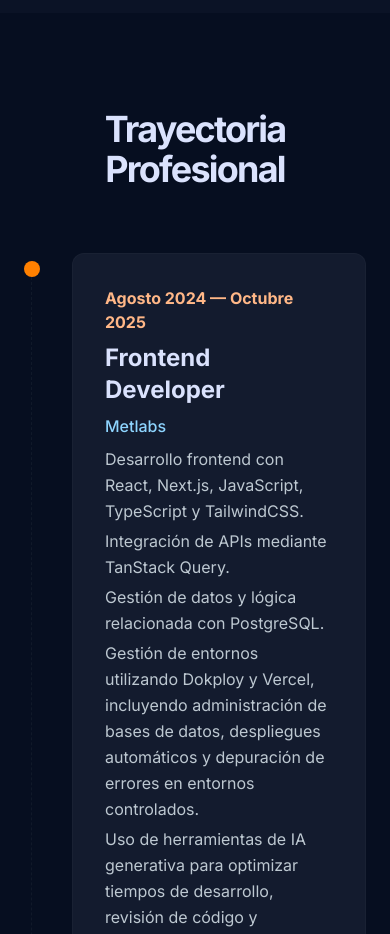
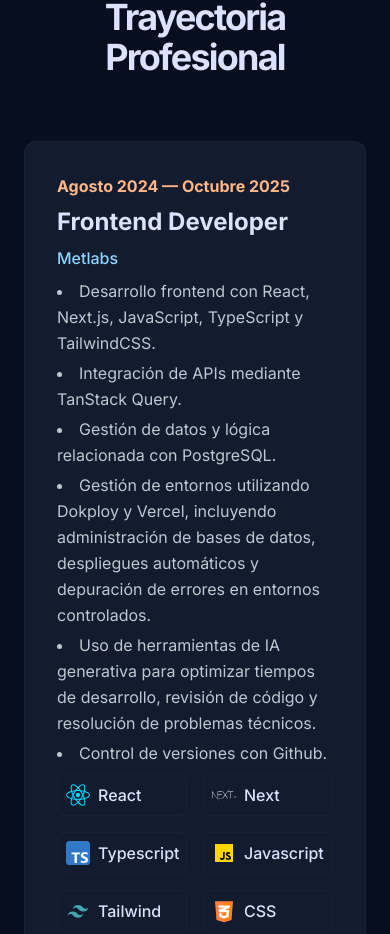
Before and after one commit to Pablodr89/pablodr, a React (Vite) app: page / in a window 390 px wide. Shown: the part 1061-1995 px from the top of the page. Built offline with nearby package versions, Linux system fonts and the light colour scheme.

Commit message:
responsive mobile

```diff
--- a/src/components/Contact.tsx
+++ b/src/components/Contact.tsx
@@ -4,7 +4,7 @@
 export default function Contact() {
   return (
     <section
-      className="py-32 px-6 relative overflow-hidden bg-surface-container-lowest"
+      className="py-6 lg:py-32 px-6 relative overflow-hidden bg-surface-container-lowest"
       id="contacto"
     >
       <div className="max-w-5xl mx-auto text-center relative z-10">
@@ -19,7 +19,7 @@
           padoro89@gmail.com
         </a>
 
-        <div className="flex flex-col md:flex-row justify-center gap-6 mt-8">
+        <div className="flex flex-col md:flex-row justify-center gap-6">
           <Link
             className="flex items-center justify-center gap-3 bg-surface-container-high px-10 py-5 rounded-xl text-xl font-bold text-on-surface transition-all hover:bg-surface-variant group"
             to="https://www.linkedin.com/in/pablodr1989/"
--- a/src/components/Education.tsx
+++ b/src/components/Education.tsx
@@ -1,8 +1,8 @@
 export default function Education() {
   return (
-    <section className="py-24 px-6" id="educacion">
+    <section className="py-6 lg:py-24 px-6" id="educacion">
       <div className="max-w-7xl mx-auto">
-        <div className="grid grid-cols-1 lg:grid-cols-2 gap-16">
+        <div className="grid grid-cols-1 lg:grid-cols-2 gap-4 lg:gap-16">
           <div>
             <h2 className="text-4xl font-bold tracking-tighter text-on-surface mb-8">
               Formación Académica
--- a/src/components/Experience/Experience.tsx
+++ b/src/components/Experience/Experience.tsx
@@ -7,7 +7,7 @@
 
   return (
     <section
-      className="py-24 px-6 bg-surface-container-lowest"
+      className="py-6 lg:py-24 px-6 bg-surface-container-lowest"
       id="experiencia"
     >
       <div className="max-w-7xl mx-auto">
--- a/src/components/Experience/ExperienceItem.tsx
+++ b/src/components/Experience/ExperienceItem.tsx
@@ -1,5 +1,6 @@
+import useScreenWidth from "../../hooks/useScreenWidth";
 import type { ExperienceData } from "../../interfaces/ExperienceInterface";
-import Stack from "../Stack";
+import StackItem from "../StackItem";
 
 interface ExperienceItemProps {
   experience: ExperienceData;
@@ -7,12 +8,18 @@
 
 export default function ExperienceItem({ experience }: ExperienceItemProps) {
   const { company, title, startDate, endDate, rol, techStack } = experience;
+  const screenWidth = useScreenWidth();
+  const MOBILE_SIZE: number = 700;
 
   return (
     <div className="space-y-12 w-full">
-      <div className="relative pl-12">
-        <div className="absolute left-0 top-2 w-4 h-4 rounded-full bg-secondary-container"></div>
-        <div className="absolute left-1.75 top-6 -bottom-12 border-l border-dashed border-outline-variant/20"></div>
+      <div className="relative lg:pl-12">
+        {screenWidth > MOBILE_SIZE && (
+          <>
+            <div className="absolute left-0 top-2 w-4 h-4 rounded-full bg-secondary-container"></div>
+            <div className="absolute left-1.75 top-6 -bottom-12 border-l border-dashed border-outline-variant/20"></div>
+          </>
+        )}
 
         <div className="flex flex-col gap-2 bg-surface-container-low p-8 rounded-xl ghost-border">
           <span className="text-secondary label-md font-bold">
@@ -23,9 +30,9 @@
 
           <p className="text-primary font-medium">{company}</p>
 
-          <ul className="flex flex-col items-start gap-1">
+          <ul className="flex flex-col items-start gap-1 list-disc list-inside marker:text-on-surface-variant">
             {rol.map((item, index) => (
-              <li key={index} className="text-on-surface-variant">
+              <li key={index}>
                 <span className="text-on-surface-variant leading-relaxed">
                   {item}
                 </span>
@@ -33,9 +40,9 @@
             ))}
           </ul>
 
-          <div className="flex flex-wrap gap-4">
+          <div className="grid grid-cols-2 lg:flex lg:flex-wrap gap-4">
             {techStack.map((tech, index) => (
-              <Stack key={index} tech={tech} />
+              <StackItem key={index} tech={tech} />
             ))}
           </div>
         </div>
--- a/src/components/PersonalDescription.tsx
+++ b/src/components/PersonalDescription.tsx
@@ -1,13 +1,13 @@
 import favStackData from "../data/favStack.json";
 import type { FavStackData } from "../interfaces/StackInterface";
-import Stack from "./Stack";
+import StackItem from "./StackItem";
 
 export default function PersonalDescription() {
   const favStack: FavStackData[] = favStackData;
 
   return (
     <section
-      className="flex items-center justify-center pt-32 pb-20 px-6 overflow-hidden"
+      className="flex items-center justify-center pt-32 pb-10 lg:pb-20 px-6 overflow-hidden"
       id="personal"
     >
       <div className="max-w-7xl mx-auto grid grid-cols-1 lg:grid-cols-12 gap-12 items-center z-10">
@@ -31,7 +31,7 @@
 
           <div className="flex flex-wrap gap-4">
             {favStack[0].stack.map((tech, index) => (
-              <Stack key={index} tech={tech} />
+              <StackItem key={index} tech={tech} />
             ))}
           </div>
         </div>
--- /dev/null
+++ b/src/components/PersonalProjects/Links.tsx
@@ -0,0 +1,27 @@
+import { Link } from "react-router";
+import { imgs } from "../../images";
+
+export default function Links({
+  link,
+  github,
+}: {
+  link: string;
+  github: string;
+}) {
+  return (
+    <div className="flex gap-5">
+      <Link to={link} className="text-outline" target="_blank" rel="noreferrer">
+        <img src={imgs.link} alt="Link" className="w-6 h-6" />
+      </Link>
+
+      <Link
+        to={github}
+        className="text-outline"
+        target="_blank"
+        rel="noreferrer"
+      >
+        <img src={imgs.github} alt="Github" className="w-6 h-6" />
+      </Link>
+    </div>
+  );
+}
--- a/src/components/PersonalProjects/PersonalProjectCard.tsx
+++ b/src/components/PersonalProjects/PersonalProjectCard.tsx
@@ -1,6 +1,6 @@
-import { Link } from "react-router";
 import type { ProjectData } from "../../interfaces/PersonalProjectInterface";
-import { imgs } from "../../images";
+import useScreenWidth from "../../hooks/useScreenWidth";
+import Links from "./Links";
 
 export default function PersonalProjectCard({
   title,
@@ -10,6 +10,9 @@
   link,
   github,
 }: ProjectData) {
+  const screenWidth = useScreenWidth();
+  const MOBILE_SIZE: number = 700;
+
   return (
     <div className="group relative bg-surface-container-low rounded-xl overflow-hidden transition-all duration-500 hover:bg-surface-container-high">
       <div className="aspect-video w-full overflow-hidden">
@@ -20,34 +23,18 @@
         />
       </div>
 
-      <div className="p-8">
-        <div className="flex justify-between items-start mb-4">
+      <div className="flex flex-col gap-5 p-8">
+        <div className="flex justify-between items-start">
           <h3 className="text-2xl font-bold text-on-surface">{title}</h3>
 
-          <div className="flex gap-5">
-            <Link
-              to={link}
-              className="text-outline"
-              target="_blank"
-              rel="noreferrer"
-            >
-              <img src={imgs.link} alt="Link" className="w-4 h-4" />
-            </Link>
-
-            <Link
-              to={github}
-              className="text-outline"
-              target="_blank"
-              rel="noreferrer"
-            >
-              <img src={imgs.github} alt="Github" className="w-4 h-4" />
-            </Link>
-          </div>
+          {screenWidth > MOBILE_SIZE && <Links link={link} github={github} />}
         </div>
 
-        <p className="text-on-surface-variant mb-6">{description}</p>
+        {screenWidth < MOBILE_SIZE && <Links link={link} github={github} />}
 
-        <div className="flex gap-3">
+        <p className="text-on-surface-variant">{description}</p>
+
+        <div className="flex flex-wrap gap-3">
           {stack.map((tech, index) => (
             <span
               key={index}
--- a/src/components/PersonalProjects/PersonalProjects.tsx
+++ b/src/components/PersonalProjects/PersonalProjects.tsx
@@ -6,7 +6,7 @@
   const personalProjects: ProjectData[] = projectsData;
 
   return (
-    <section className="py-24 px-6" id="proyectos">
+    <section className="py-6 lg:py-24 px-6" id="proyectos">
       <div className="max-w-7xl mx-auto">
         <div className="flex flex-col md:flex-row md:items-end justify-between mb-16 gap-4">
           <div>
--- a/src/components/Stack.tsx
+++ b/src/components/StackItem.tsx
@@ -2,7 +2,7 @@
 
 export default function Stack({ tech }: { tech: string }) {
   return (
-    <div className="flex items-center gap-2 bg-surface-container-low px-4 py-2 rounded-lg ghost-border">
+    <div className="flex items-center gap-2 bg-surface-container-low px-2 lg:px-4 py-2 rounded-lg ghost-border">
       <img
         src={imgs[tech.toLowerCase() as keyof typeof imgs]}
         alt={tech}
--- a/src/components/TechStack/TechStack.tsx
+++ b/src/components/TechStack/TechStack.tsx
@@ -3,12 +3,16 @@
 
 export default function TechStack() {
   return (
-    <section className="py-24 px-6 bg-surface-container-lowest" id="stack">
-      <div className="max-w-7xl mx-auto">
-        <div className="text-center mb-16">
+    <section
+      className="py-6 lg:py-24 px-6 bg-surface-container-lowest"
+      id="stack"
+    >
+      <div className="flex flex-col gap-10 max-w-7xl mx-auto">
+        <div className="text-center">
           <h2 className="text-4xl md:text-5xl font-bold tracking-tighter text-on-surface mb-6">
             Stack Tecnológico
           </h2>
+
           <p className="text-on-surface-variant max-w-2xl mx-auto">
             Herramientas y lenguajes que domino para dar vida a visiones
             digitales complejas.
--- /dev/null
+++ b/src/hooks/useScreenWidth.ts
@@ -0,0 +1,15 @@
+import { useState, useEffect } from "react";
+
+const useScreenWidth = (): number => {
+  const [width, setWidth] = useState<number>(window.innerWidth);
+  useEffect(() => {
+    const handler = () => {
+      setWidth(window.innerWidth);
+    };
+    window.addEventListener("resize", handler);
+    return () => window.removeEventListener("resize", handler);
+  }, []);
+  return width;
+};
+
+export default useScreenWidth;
```
